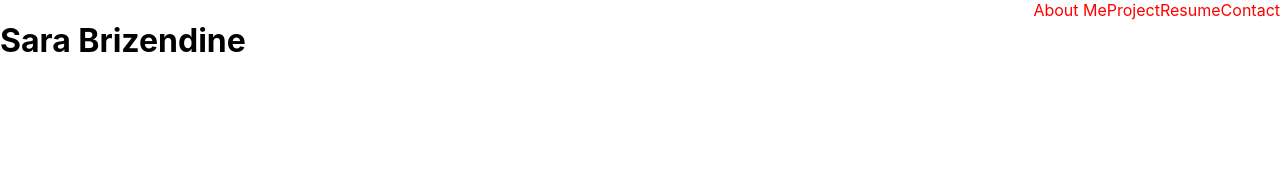
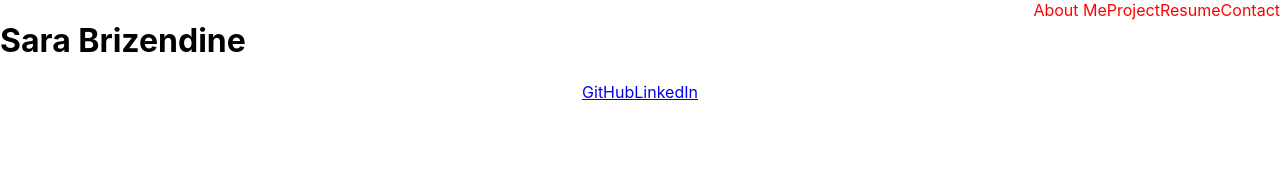
Before and after one commit to fssaberi/portfolio2, a React (Create React App) app: page / in a window 1280 px wide. Shown: the top 172 px of the page. Built offline with nearby package versions, Linux system fonts and the light colour scheme.

Commit message:
update footer, add about component

```diff
--- a/src/App.js
+++ b/src/App.js
@@ -1,6 +1,8 @@
+import React, { useState } from 'react';
 import './App.css';
 import Header from './components/Header';
 import Nav from './components/Nav';
+import About from './components/About';
 import Project from './components/Project';
 import Footer from './components/Footer';
 import ContactForm from './components/ContactForm';
@@ -8,9 +10,16 @@ import ContactForm from './components/ContactForm';
 function App() {
   const name = "Sara"
   const lastname = "Brizendine"
+
+  const [contactSelected, setContactSelected] = useState(false);
   return (
     <div className="App">
       <Header name={name} lastname={lastname}/>
+
+      <main>
+
+      </main>
+      <Footer></Footer>
     </div>
   );
 }
--- /dev/null
+++ b/src/components/About/index.js
@@ -0,0 +1,7 @@
+import React from 'react';
+
+function About({name, lastname}) {
+
+}
+
+export default About;
--- a/src/components/Footer/index.js
+++ b/src/components/Footer/index.js
@@ -0,0 +1,12 @@
+import React from 'react';
+
+function Footer({name, lastname}) {
+    return (
+        <footer>
+            <a href="https://github.com/fssaberi">GitHub</a>
+            <a href="https://www.linkedin.com/in/sara-brizendine/">LinkedIn</a>
+        </footer>
+    )
+}
+
+export default Footer;
```
